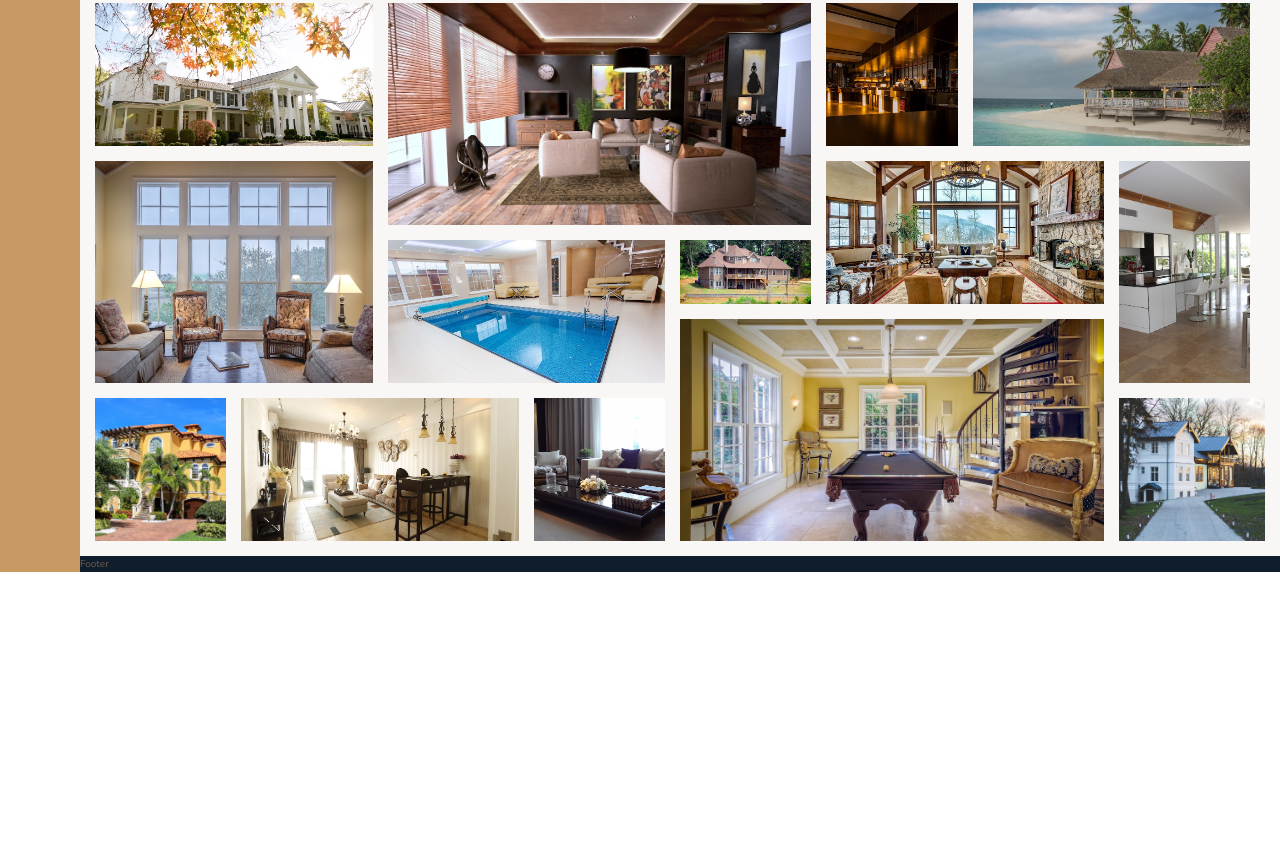
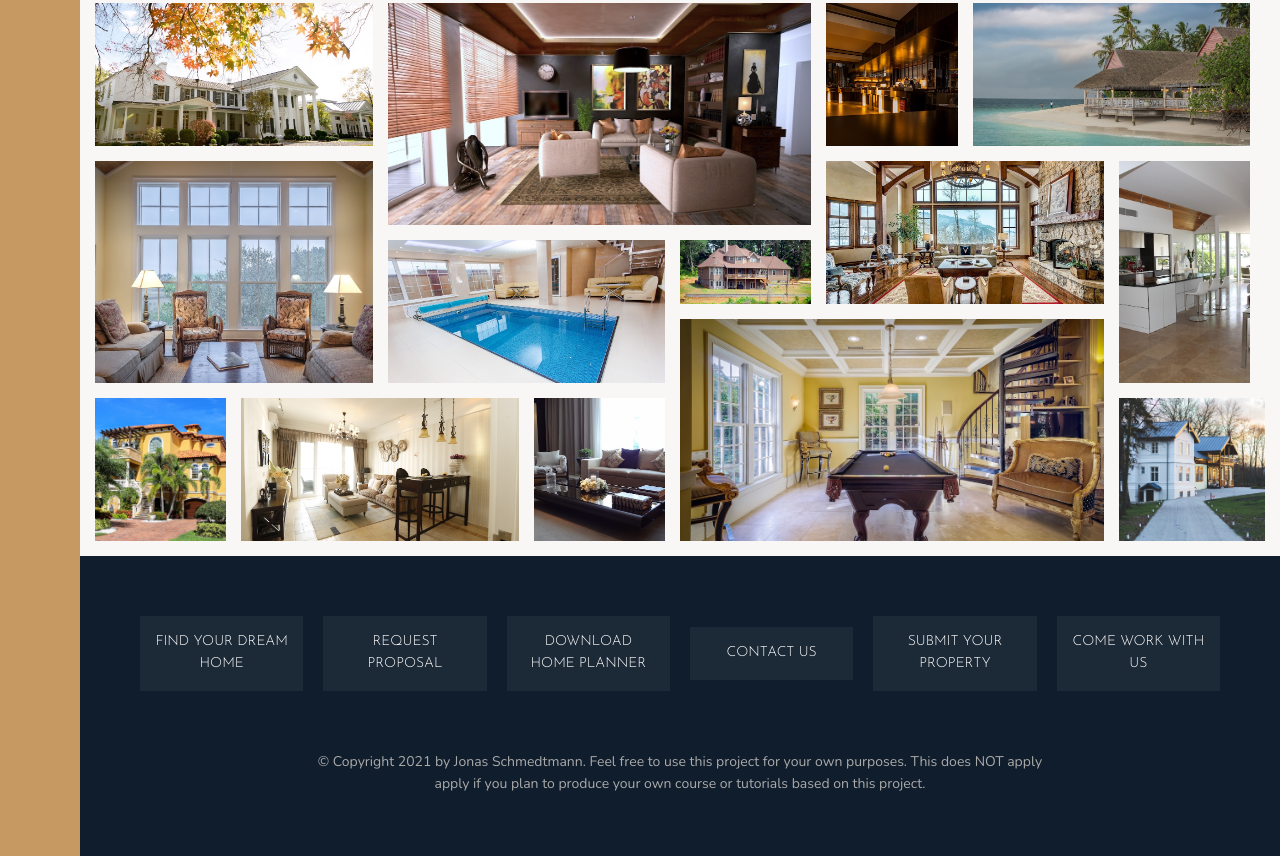
Before and after one commit to cbhuber17/Nexter, a website: page index.html in a window 1280 px wide. Shown: the part 3169-4025 px from the top of the page. Before the commit the page ends 3741 px from the top, so only its background shows below. Drawn offline with nearby package versions, Linux system fonts and the light colour scheme.

Commit message:
feat: Adding footer.

```diff
--- a/index.html
+++ b/index.html
@@ -346,7 +346,17 @@
     </section>
 
     <footer class="footer">
-        Footer
+        <ul class="nav">
+            <li class="nav__item"><a href="#" class="nav__link">Find your dream home</a></li>
+            <li class="nav__item"><a href="#" class="nav__link">Request proposal</a></li>
+            <li class="nav__item"><a href="#" class="nav__link">Download home planner</a></li>
+            <li class="nav__item"><a href="#" class="nav__link">Contact us</a></li>
+            <li class="nav__item"><a href="#" class="nav__link">Submit your property</a></li>
+            <li class="nav__item"><a href="#" class="nav__link">Come work with us</a></li>
+        </ul>
+        <p class="copyright">&copy; Copyright 2021 by Jonas Schmedtmann. Feel free to use this project for your own
+            purposes. This does NOT apply apply if you plan to produce your own course or tutorials based on this
+            project.</p>
     </footer>
 </body>
 
--- a/sass/_footer.scss
+++ b/sass/_footer.scss
@@ -1,4 +1,45 @@
 .footer {
     background-color: $color-secondary;
     grid-column: full-start / full-end;
+    padding: 6rem;
 }
+
+.nav {
+    list-style: none;
+
+    display: grid;
+    grid-template-columns: repeat(auto-fit, minmax(15rem, 1fr));
+    grid-gap: 2rem;
+    align-items: center;
+
+    &__link:link,
+    &__link:visited {
+        font-size: 1.4rem;
+        color: white;
+        text-decoration: none;
+        font-family: $font-display;
+        text-transform: uppercase;
+        text-align: center;
+        padding: 1.5rem;
+        display: block;
+        transition: all .2s;
+
+        background-color: rgba(255, 255, 255, 0.05);
+    }
+
+    &__link:hover,
+    &__link:active {
+        background-color: rgba(255, 255, 255, .05);
+        transform: translateY(-3px);
+    }
+}
+
+.copyright {
+    font-size: 1.4rem;
+    color: $color-grey-light-2;
+    margin-top: 6rem;
+    margin-right: auto;
+    margin-left: auto;
+    text-align: center;
+    width: 70%;
+}
```
Also changed, not shown: css/style.css.
